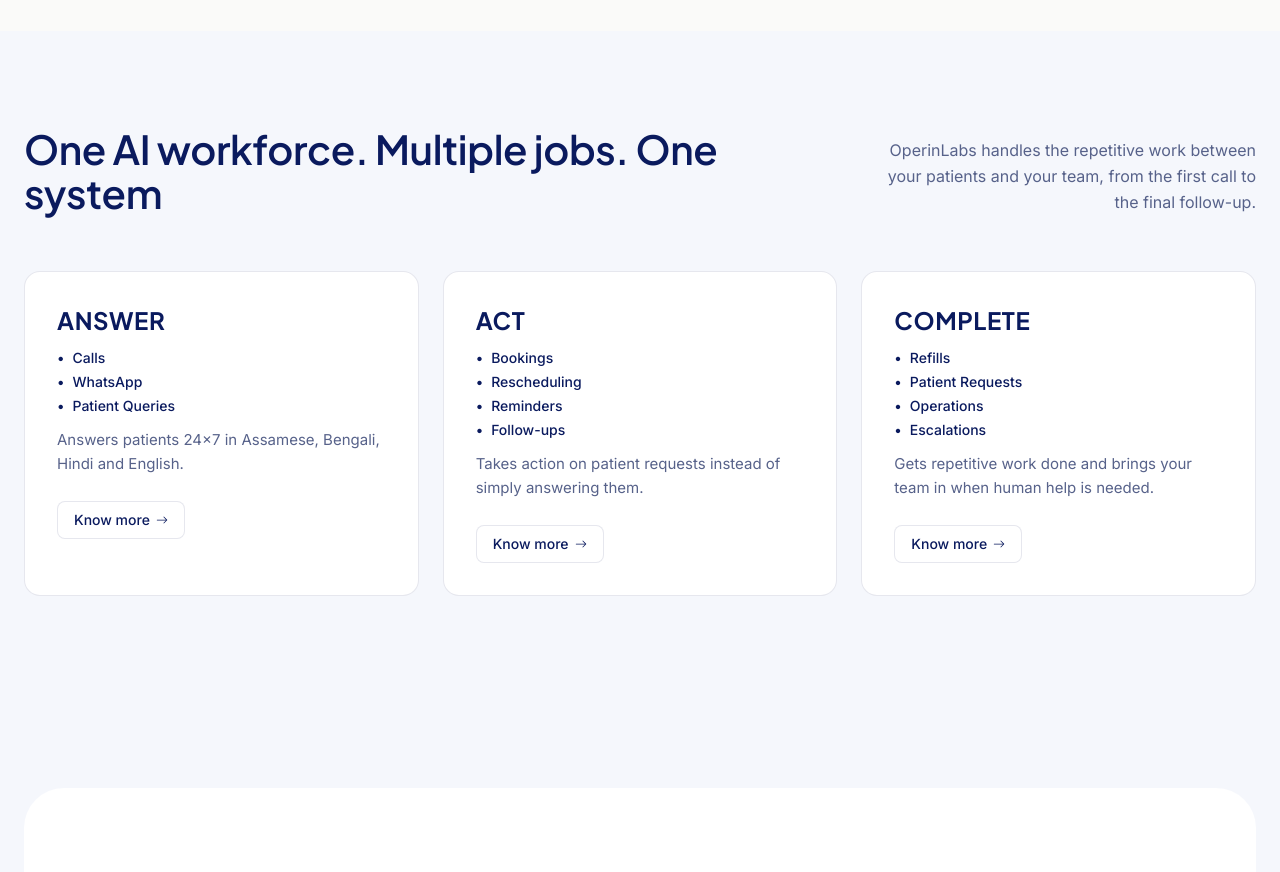
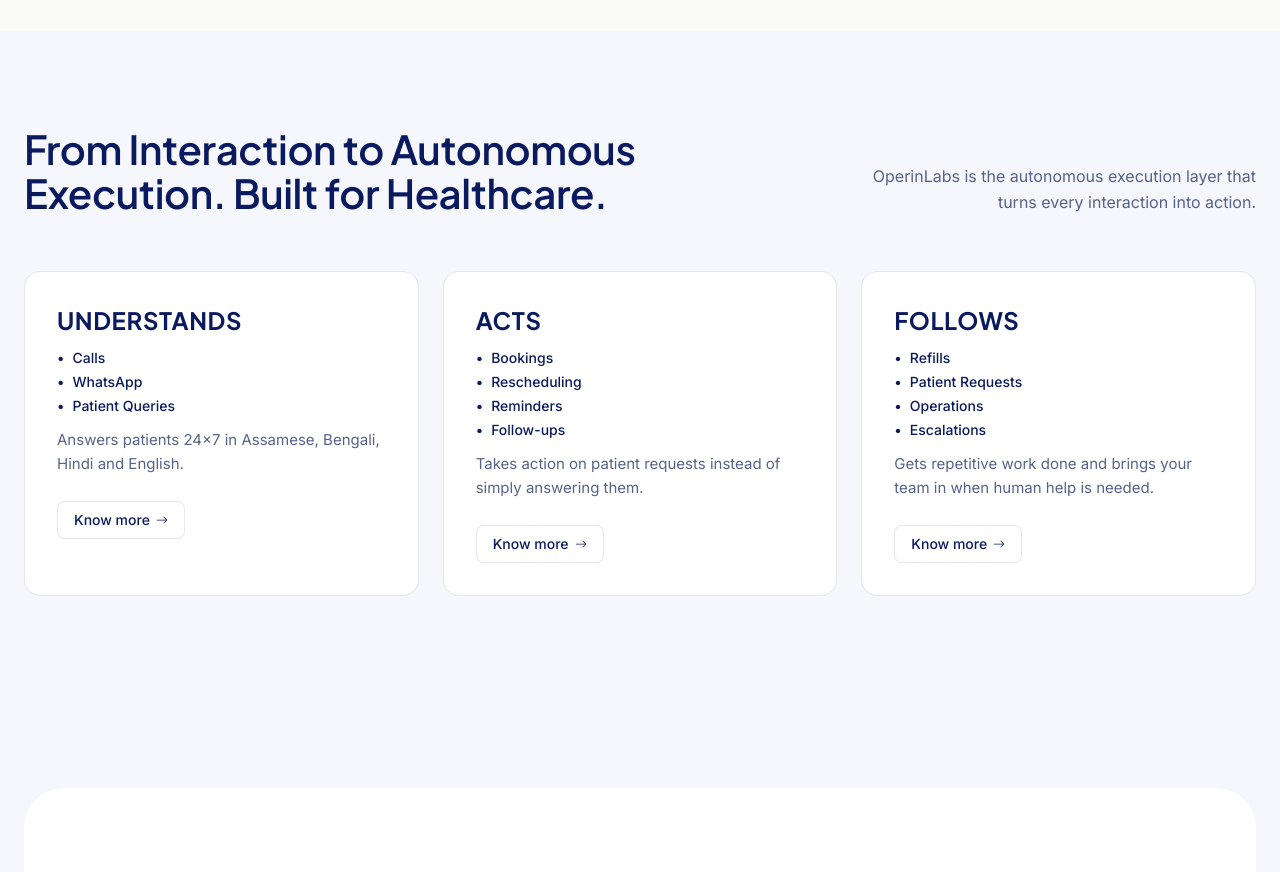
Before and after one commit to OperinLabs/OperinLabs-Landing-Page, a React (Vite) app: page / in a window 1280 px wide. Shown: the part 1380-2252 px from the top of the page. Built offline with nearby package versions, Linux system fonts and the light colour scheme.

Commit message:
Update Product.tsx

```diff
--- a/src/components/Product.tsx
+++ b/src/components/Product.tsx
@@ -4,17 +4,17 @@ import { BsArrowRight } from "react-icons/bs";
 
 const boxes = [
   {
-    heading: "Answer",
+    heading: "Understands",
     tags: ["Calls", "WhatsApp", "Patient Queries"],
     body: "Answers patients 24×7 in Assamese, Bengali, Hindi and English.",
   },
   {
-    heading: "Act",
+    heading: "Acts",
     tags: ["Bookings", "Rescheduling", "Reminders", "Follow-ups"],
     body: "Takes action on patient requests instead of simply answering them.",
   },
   {
-    heading: "Complete",
+    heading: "Follows",
     tags: ["Refills", "Patient Requests", "Operations", "Escalations"],
     body: "Gets repetitive work done and brings your team in when human help is needed.",
   },
@@ -32,11 +32,11 @@ export default function Product() {
           className="flex flex-col justify-between gap-4 sm:flex-row sm:items-end"
         >
           <h2 className="font-jakarta font-semibold text-ink text-[32px] sm:text-[40px] leading-[1.1] tracking-[-0.01em]">
-            One AI workforce. Multiple jobs. One system
+            From Interaction to Autonomous Execution. Built for Healthcare.
           </h2>
-          <p className="max-w-[38ch] text-base leading-relaxed text-ink-soft sm:text-right">
-            OperinLabs handles the repetitive work between your patients and
-            your team, from the first call to the final follow-up.
+          <p className="max-w-[44ch] text-base leading-relaxed text-ink-soft sm:text-right">
+            OperinLabs is the autonomous execution layer that turns every
+            interaction into action.
           </p>
         </motion.div>
 
```
